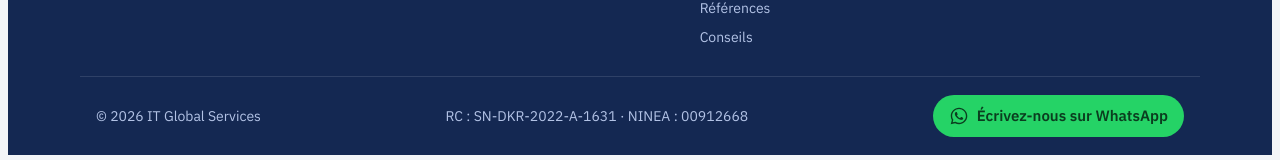
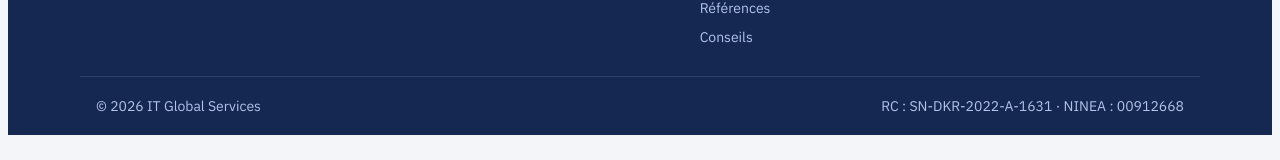
Before and after one commit to IdFall/itglobal-services, a React (Vite) app: page / in a window 1280 px wide. Shown: the part 9451-9611 px from the top of the page. Built offline with nearby package versions, Linux system fonts and the light colour scheme; no server answers; the database is empty.

Commit message:
Retire le bouton WhatsApp du footer
Co-Authored-By: Claude Opus 5.5 (1M context) <noreply@anthropic.com>
Claude-Session: https://claude.ai/code/session_014uvB1ARinVVXkkcnmQA2iG

```diff
--- a/src/components/Footer.jsx
+++ b/src/components/Footer.jsx
@@ -1,5 +1,4 @@
 import { contact } from '../data/site.js';
-import WhatsAppIcon from './WhatsAppIcon.jsx';
 
 const colonnes = [
   { titre: 'Matériel', liens: [['Ordinateurs', '#produits'], ['Imprimantes', '#produits'], ['Accessoires', '#produits'], ['Vidéosurveillance', '#produits']] },
@@ -30,9 +29,6 @@ export default function Footer() {
       <div className="wrap legal">
         <span>© {new Date().getFullYear()} IT Global Services</span>
         <span>RC : {contact.rc} · NINEA : {contact.ninea}</span>
-        <a className="btn-wa" href={`https://wa.me/${contact.whatsapp}?text=${encodeURIComponent('Bonjour ITGlobal Services, ')}`} target="_blank" rel="noopener">
-          <WhatsAppIcon /> Écrivez-nous sur WhatsApp
-        </a>
       </div>
     </footer>
   );
--- a/src/styles.css
+++ b/src/styles.css
@@ -216,9 +216,8 @@ footer ul { list-style: none; margin: 0; padding: 0; display: grid; gap: 6px; }
 footer a { text-decoration: none; }
 footer a:hover { color: var(--band-fg); }
 footer .legal { display: flex; flex-wrap: wrap; justify-content: space-between; gap: 12px; padding-block: 18px; border-top: 1px solid color-mix(in srgb, var(--band-fg) 12%, transparent); }
-footer .legal { align-items: center; }
-footer .btn-wa, .btn-wa { display: inline-flex; justify-self: start; text-decoration: none; font-size: 15px; align-items: center; gap: 8px; padding: 9px 16px; border-radius: 999px; background: #25d366; color: #0b3d1f; font-weight: 600; }
-footer .btn-wa:hover, .btn-wa:hover { background: #1ebe5b; color: #0b3d1f; }
+.btn-wa { display: inline-flex; justify-self: start; text-decoration: none; font-size: 15px; align-items: center; gap: 8px; padding: 9px 16px; border-radius: 999px; background: #25d366; color: #0b3d1f; font-weight: 600; }
+.btn-wa:hover { background: #1ebe5b; color: #0b3d1f; }
 @media (max-width: 760px) { footer .cols { grid-template-columns: 1fr 1fr; } }
 
 /* Illustrations (couleurs liées au thème) */
```
